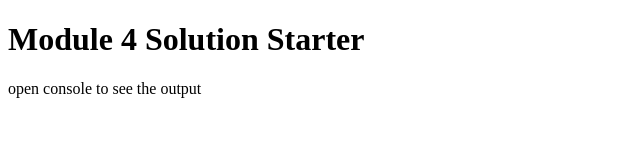
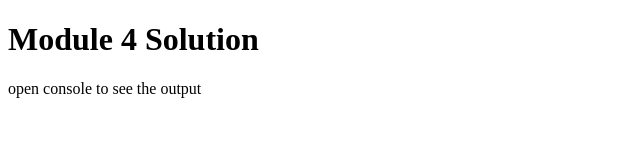
Before and after one commit to Dokutaiyo/dokutaiyo.github.io, a plain HTML site: page module4-solution/index.html in a window 1280 px wide. Shown: the whole page, without its empty margins (0-640 px from the left). Drawn offline with Linux system fonts and the light colour scheme.

Commit message:
Update index.html

```diff
--- a/module4-solution/index.html
+++ b/module4-solution/index.html
@@ -2,13 +2,13 @@
 <html>
 <head>
   <meta charset="utf-8">
-  <title>Module 4 Solution Starter</title>
+  <title>Module 4</title>
   <script src="hello.js"></script>
   <script src="gb.js"></script>
   <script src="script.js"></script>
 </head>
 <body>
-  <h1>Module 4 Solution Starter</h1>
+  <h1>Module 4 Solution</h1>
   <p>open console to see the output</p>
 </body>
 </html>
```
